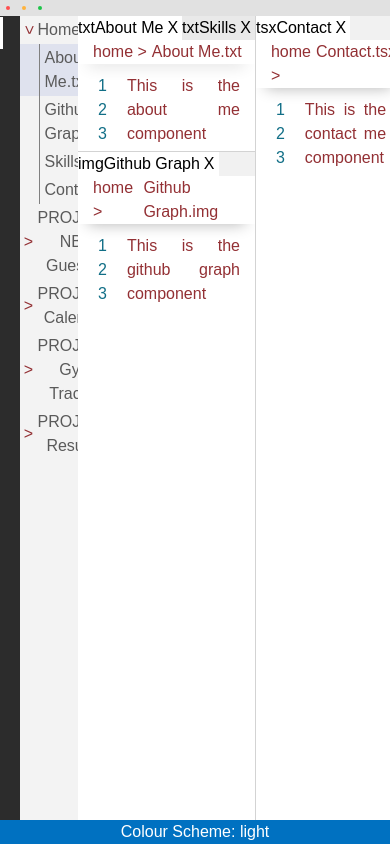
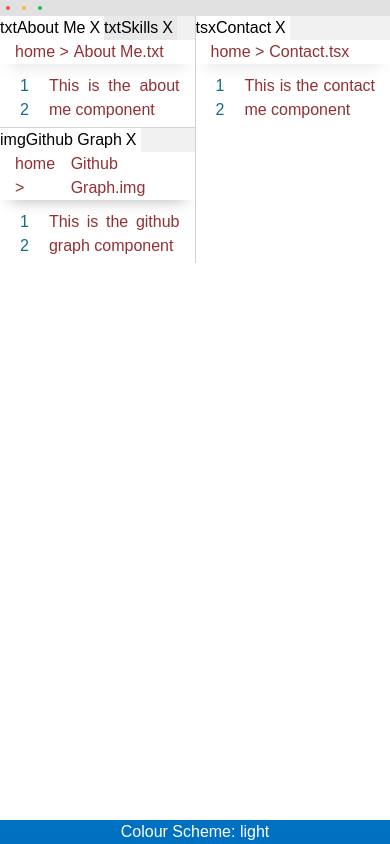
Before and after one commit to cammando016/2026-portfolio, a Next.js app in the folder 2026-portfolio/: page / in a window 390 px wide. Built offline with nearby package versions, Linux system fonts and the light colour scheme.

Commit message:
Add media query to base layout to hide files and icons on mobile

```diff
--- a/2026-portfolio/styles/home-layout.module.scss
+++ b/2026-portfolio/styles/home-layout.module.scss
@@ -138,3 +138,17 @@ html, body {
     padding-left: 5px;
     border-left: 1px solid var(--fileColumnBorder);
 }
+
+@media (max-width: 768px) {
+    .homeContainer {
+        display: block;
+    }
+
+    .iconsPane, .filesPane {
+        display: none;
+    }
+
+    .homeContainer > :last-child {
+        width: 100%;
+    }
+}
```
